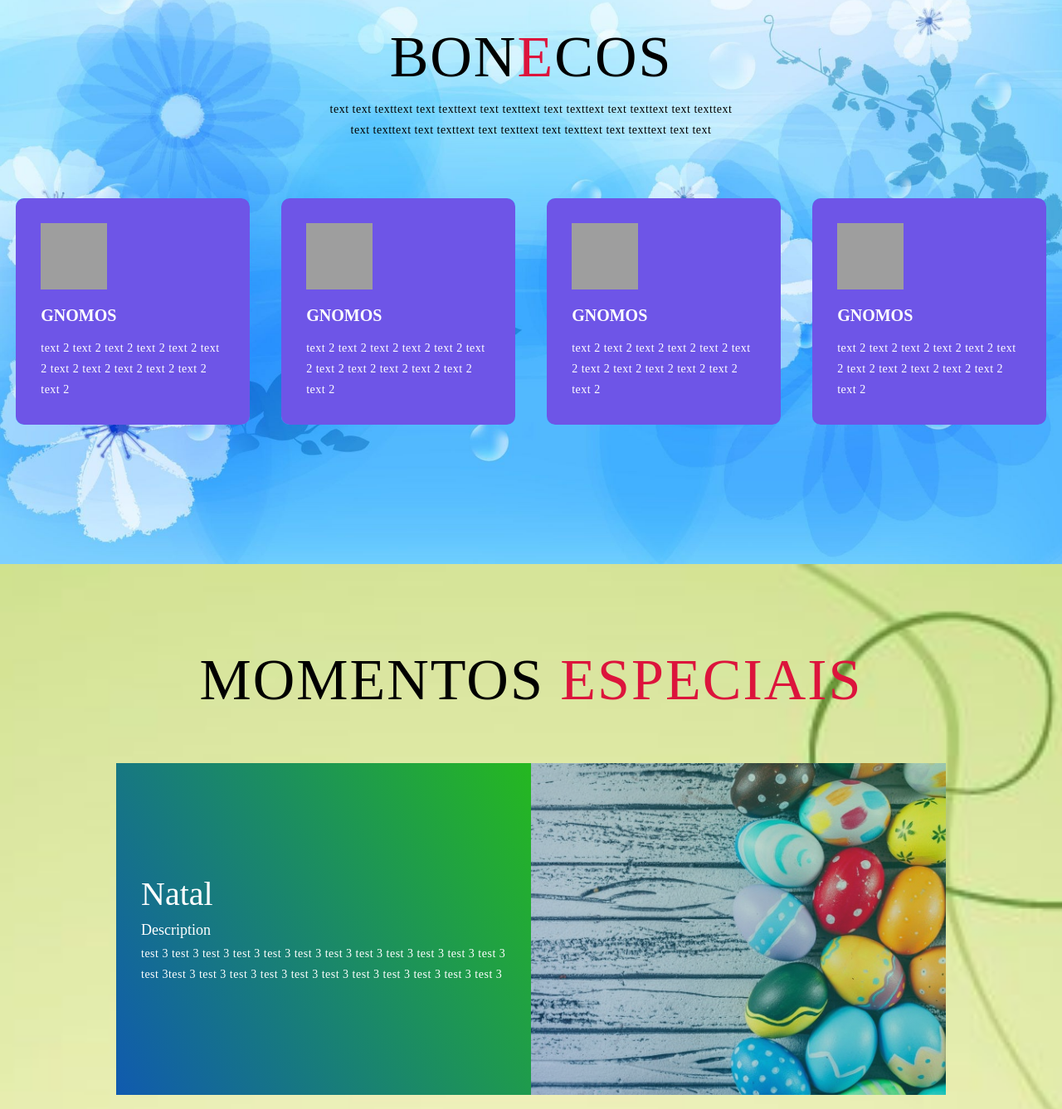
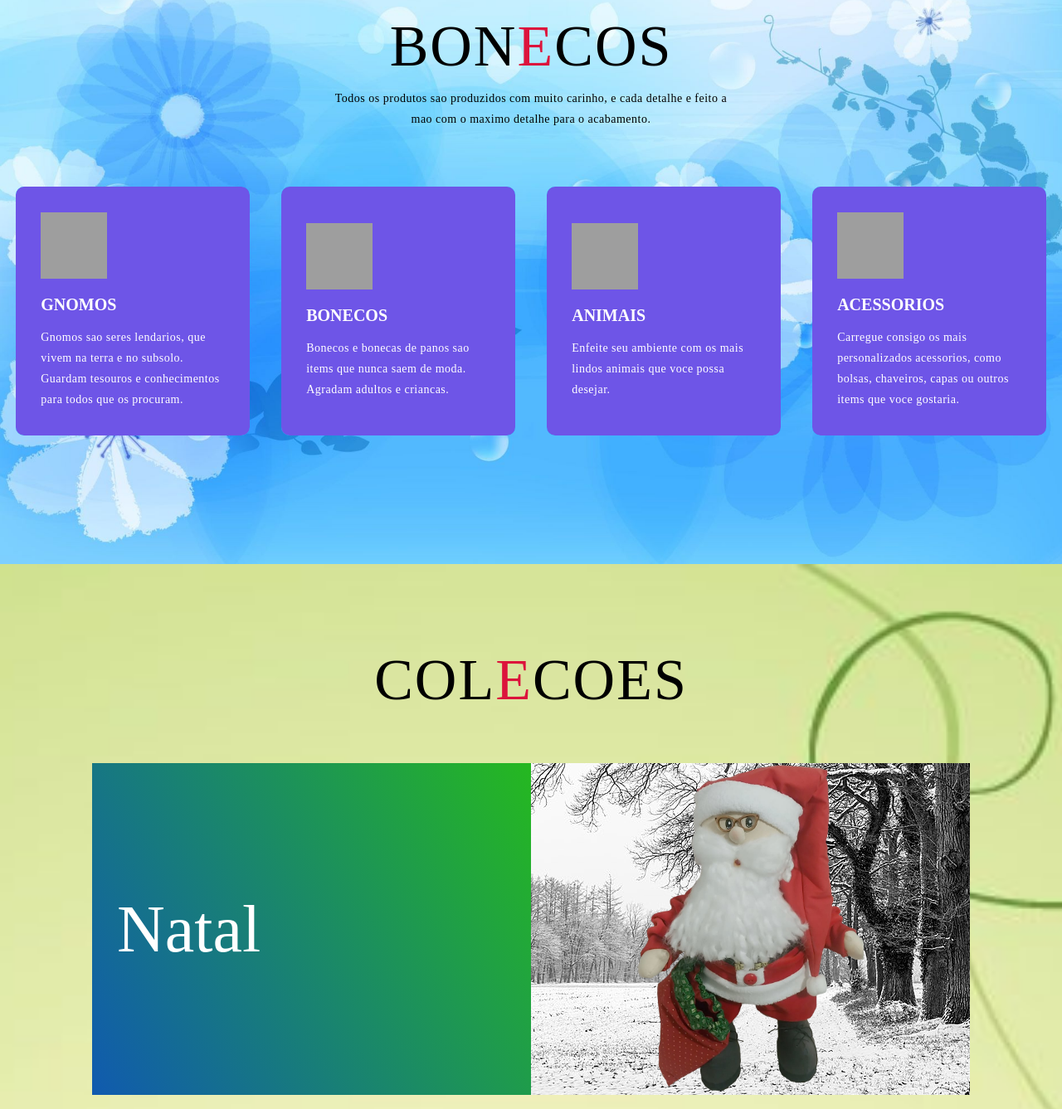
Before and after one commit to RafaelSandrini/BonecasDePano, a plain HTML site: page index.html in a window 1280 px wide. Shown: the part 920-2257 px from the top of the page at 83% size. Drawn offline with Linux system fonts and the light colour scheme; grey boxes are pictures that could not be loaded; a web font is replaced by a local one.

Commit message:
New version 2 updat 1

```diff
--- a/index.html
+++ b/index.html
@@ -44,28 +44,28 @@
         <div class="services container">
                 <div class="service-top">
                     <h1 class="section-title">Bon<span>e</span>cos</h1>
-                    <p>text text texttext text texttext text texttext text texttext text texttext text texttext text texttext text texttext text texttext text texttext text texttext text text</p>
+                    <p>Todos os produtos sao produzidos com muito carinho, e cada detalhe e feito a mao com o maximo detalhe para o acabamento.</p>
                 </div>
                 <div class="service-bottom">
                     <div class="service-item">
                         <div class="icon"><img src="https://img.icons8.com/external-justicon-flat-justicon/64/000000/external-gnome-spring-season-justicon-flat-justicon.png"/></div>
                         <h2>Gnomos</h2>
-                        <p>text 2 text 2 text 2 text 2 text 2 text 2 text 2 text 2 text 2 text 2 text 2 text 2 </p>
+                        <p>Gnomos sao seres lendarios, que vivem na terra e no subsolo. Guardam tesouros e conhecimentos para todos que os procuram.</p>
                     </div>
                     <div class="service-item">
-                        <div class="icon"><img src="https://img.icons8.com/external-justicon-flat-justicon/64/000000/external-gnome-spring-season-justicon-flat-justicon.png"/></div>
-                        <h2>Gnomos</h2>
-                        <p>text 2 text 2 text 2 text 2 text 2 text 2 text 2 text 2 text 2 text 2 text 2 text 2 </p>
+                        <div class="icon"><img src="https://img.icons8.com/office/80/000000/children.png"/></div>
+                        <h2>Bonecos</h2>
+                        <p>Bonecos e bonecas de panos sao items que nunca saem de moda. Agradam adultos e criancas.</p>
                     </div>
                     <div class="service-item">
-                        <div class="icon"><img src="https://img.icons8.com/external-justicon-flat-justicon/64/000000/external-gnome-spring-season-justicon-flat-justicon.png"/></div>
-                        <h2>Gnomos</h2>
-                        <p>text 2 text 2 text 2 text 2 text 2 text 2 text 2 text 2 text 2 text 2 text 2 text 2 </p>
+                        <div class="icon"><img src="https://img.icons8.com/office/80/000000/running-rabbit.png"/></div>
+                        <h2>Animais</h2>
+                        <p>Enfeite seu ambiente com os mais lindos animais que voce possa desejar. </p>
                     </div>
                     <div class="service-item">
-                        <div class="icon"><img src="https://img.icons8.com/external-justicon-flat-justicon/64/000000/external-gnome-spring-season-justicon-flat-justicon.png"/></div>
-                        <h2>Gnomos</h2>
-                        <p>text 2 text 2 text 2 text 2 text 2 text 2 text 2 text 2 text 2 text 2 text 2 text 2 </p>
+                        <div class="icon"><img src="https://img.icons8.com/office/80/000000/red-purse.png"/></div>
+                        <h2>Acessorios</h2>
+                        <p>Carregue consigo os mais personalizados acessorios, como bolsas, chaveiros, capas ou outros items que voce gostaria. </p>
                     </div>
                 </div>
         </div>
@@ -73,17 +73,17 @@
     <section id="projects">
         <div class="projects container">
             <div class="projects-header">
-                <h1 class="section-title">Momentos<span> Especiais</span></h1>
+                <h1 class="section-title">Col<span>e</span>coes</h1>
             </div>
             <div class="all-projects">
                 <div class="project-item">
                     <div class="project-info">
                         <h1>Natal</h1>
-                        <h2>Description</h2>
-                        <p>test 3 test 3 test 3 test 3 test 3 test 3 test 3 test 3 test 3 test 3 test 3 test 3 test 3test 3 test 3 test 3 test 3 test 3 test 3 test 3 test 3 test 3 test 3 test 3 </p>
+                        <!-- <h2>Description</h2>
+                        <p>test 3 test 3 test 3 test 3 test 3 test 3 test 3 test 3 test 3 test 3 test 3 test 3 test 3test 3 test 3 test 3 test 3 test 3 test 3 test 3 test 3 test 3 test 3 test 3 </p> -->
                     </div>
-                    <div class="project-img">
-                        <img src="./images/fundopascoa.jpg" alt="img">
+                    <div class="project-img natal">
+                        <img src="./images/Natal/papainoel1edited.png" alt="img">
                     </div>
                 </div>
                 <div class="project-item">
@@ -151,7 +151,7 @@
             </div>
             <div class="contact-items">
                 <div class="contact-item">
-                    <a href="whatsapp://send?text=Ola, gostaria de fazer uma pergunta sobre os bonecos!" data-action="share/whatsapp/share">
+                    <a href="https://api.whatsapp.com/send/?phone=5553981172888&text=Ola.+Gostaria+de+mais+informacoes+sobre+seus+produtos!!!&app_absent=0" data-action="share/whatsapp/share" target="_blank">
                         <div class="icon"><img src="https://img.icons8.com/bubbles/50/000000/whatsapp.png"/></div>
                         <div class="contact-info">
                             <h1>Whatsapp</h1>
@@ -167,17 +167,19 @@
                     </div>
                 </div> -->
                 <div class="contact-item">
-                    <div class="icon"><img src="https://img.icons8.com/bubbles/50/000000/instagram-new--v2.png"/></div>
-                    <div class="contact-info">
-                        <h1>Instagram</h1>
-                        <h2>link</h2>
-                    </div>
+                    <a href="https://instagram.com/fres_atelie?utm_medium=copy_link" target="_blank">
+                        <div class="icon"><img src="https://img.icons8.com/bubbles/50/000000/instagram-new--v2.png"/></div>
+                        <div class="contact-info">
+                            <h1>Instagram</h1>
+                        </div>
+                    </a>
                 </div>
                 <div class="contact-item">
                     <div class="icon"><img src="https://img.icons8.com/external-justicon-lineal-color-justicon/64/000000/external-location-valentines-day-justicon-lineal-color-justicon.png"/></div>
                     <div class="contact-info">
                         <h1>Localizacao</h1>
-                        <h2>link</h2>
+                        <h2>Pelotas, RS</h2>
+                        <h2>Brasil</h2>
                     </div>
                 </div>
             </div>
@@ -189,14 +191,14 @@
                 <h1><span>B</span>onecas de <span>P</span>ano!</h1>
             </div>
             <h2>A costura do amor...</h2>
-            <div class="social-icon">
+            <!-- <div class="social-icon">
                 <div class="social-item">
                     <a href="#"><img src="https://img.icons8.com/color/48/000000/instagram-new--v1.png"/></a>
                 </div>
                 <div class="social-item">
                     <a href="#"><img src="https://img.icons8.com/color/48/000000/instagram-new--v1.png"/></a>
                 </div>
-            </div>
+            </div> -->
             <p>Copyright @2021 Casa de Pano. Todos os direitos reservados.</p>
         </div>
     </section>
--- a/style.css
+++ b/style.css
@@ -496,6 +496,16 @@ p {
     height: 300px;
     overflow: hidden;
     position: relative;
+    background-color: transparent;
+}
+
+#projects .natal {
+    flex-basis: 50%;
+    width: 100%;
+    height: 300px;
+    overflow: hidden;
+    position: relative;
+    background-image: url(./images/Natal/snow2.jpg);;
 }
 
 #projects .project-img:after {
@@ -505,7 +515,7 @@ p {
     top: 0;
     height: 100%;
     width: 100%;
-    background-image: linear-gradient(60deg, #105aaf 0%, #25b820 100% );
+    /* background-image: linear-gradient(60deg, #105aaf 0%, #25b820 100% ); */
     opacity: .2;
 }
 
@@ -727,6 +737,7 @@ p {
         flex-basis: 45%;
         margin: 2.5%;
         max-width: 400px;
+        height: 300px;
     }
 
     /* projects */
@@ -751,6 +762,11 @@ p {
 
     #projects .all-projects .project-img {
         height: 100%;
+    }
+
+    #projects .all-projects .project-img img{
+        object-fit: cover;
+        object-position: top center;
     }
 
     /* ABOUT ME */
@@ -817,7 +833,7 @@ p {
     #contact .contact-item .contact-info {
         width: 100%;
         text-align: center;
-        padding-left: 20px;
+        /* padding-left: 20px; */
     }
 }
 
@@ -851,4 +867,20 @@ p {
         flex-basis: 22%;
         margin: 1.5%;
     }
+
+    #services .service-item {
+        height: 300px;
+    }
+
+    #projects .project-info h1 {
+        font-size: 8rem;
+    }
+
+    #projects .all-projects .project-img img {
+        max-height: auto;
+        width: auto;
+        display: block;
+        margin-left: auto;
+        margin-right: auto;
+    }
 }
```
Also changed, not shown: images/Animais/animalesquilo1.jpeg (renamed from images/animalesquilo1.jpeg), images/Animais/animalovelha1.jpeg (renamed from images/animalovelha1.jpeg), images/Animais/coelho1.jpeg (renamed from images/coelho1.jpeg), images/Animais/coelho2.jpeg (renamed from images/coelho2.jpeg), images/Chaveiros/chaveiromenina1.jpeg (renamed from images/chaveiromenina1.jpeg), images/Chaveiros/chaveiromenino1.jpeg (renamed from images/chaveiromenino1.jpeg), images/Enfeites/enfeite1.jpeg (renamed from images/enfeite1.jpeg), images/Gnomos/gnomoazul1.jpeg (renamed from images/gnomoazul1.jpeg), images/Gnomos/gnomobranco1.jpeg (renamed from images/gnomobranco1.jpeg), images/Gnomos/gnomoverde1.jpeg (renamed from images/gnomoverde1.jpeg), images/Natal/640px-Snow6.jpg (added), images/Natal/papainoel1.jpeg (renamed from images/papainoel1.jpeg), images/Natal/papainoel1edited.png (added), images/Natal/snow2.jpg (added), 2 other files.
